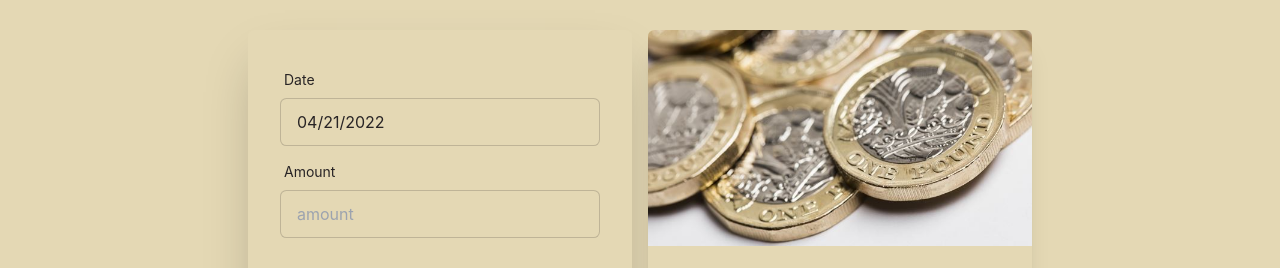
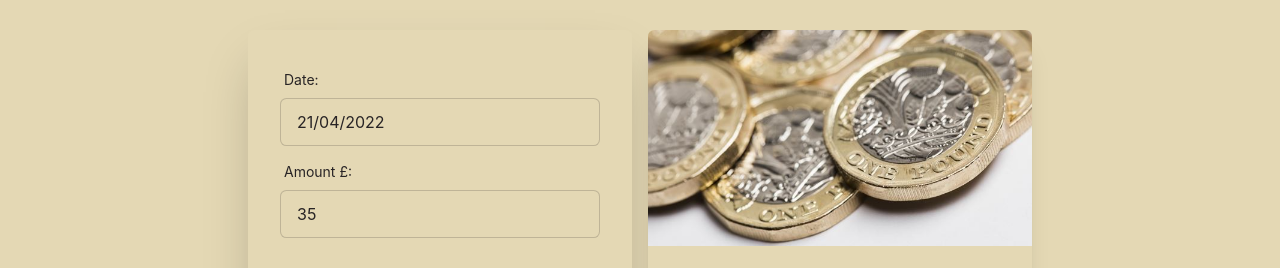
Before and after one commit to jonathanleahy/ledge, a React (Create React App) app: page / in a window 1280 px wide. Shown: the part 434-702 px from the top of the page. Built offline with nearby package versions, Linux system fonts and the light colour scheme.

Commit message:
adding data entry amount and date of transaction

```diff
--- a/src/App.tsx
+++ b/src/App.tsx
@@ -19,7 +19,6 @@ import {
 } from "./features/ledger/ledgerSlice";
 import {useSelector} from "react-redux";
 import {RootState} from "./app/store";
-import TransactionsGridRow from "./components/transactions-grid-row";
 
 function App() {
 
@@ -31,12 +30,21 @@ function App() {
     const happyLimit = useAppSelector(selectHappyLimit);
     const aboveHappyLimit = useAppSelector(selectAboveHappyValue);
 
-    const [transactionAmount, setTransactionAmount] = useState('22');
-    const [dateOfTransaction, setDateOfTransaction] = useState('01/02/2022');
+    const [transactionAmount, setTransactionAmount] = useState('35');
+    const [transactionDate, setTransactionDate] = useState(new Date());
 
     const transactionValue = Number(transactionAmount) || 0;
 
     const transactions = useSelector((state: RootState) => state.ledger.transactions);
+
+    const onDepositClicked = () => {
+        dispatch(incrementByAmount({value: 22, date: "01/01/01"}))
+        // alert(`Deposit - This is an alert from ${transactionAmount} the Child Component`)
+    }
+
+    const onWithdrawalClicked = () => {
+        // alert(`Withdrawal - This is an alert from ${transactionAmount} the Child Component`)
+    }
 
     return (
         <div className="App">
@@ -63,7 +71,12 @@ function App() {
                 >Click Me<br/><br/></p>
 
                 <div className="grid grid-cols-2 gap-4">
-                    <TransactionDateEntry/>
+                    <TransactionDateEntry
+                        date={transactionDate}
+                        value={transactionAmount}
+                        onDepositClicked = {onDepositClicked}
+                        onWithdrawalClicked = {onWithdrawalClicked}
+                    />
 
                     { (aboveHappyLimit) &&
                         <CardDetailed title="Current Balance"
--- a/src/components/TransactionDateEntry.tsx
+++ b/src/components/TransactionDateEntry.tsx
@@ -2,37 +2,51 @@ import * as React from 'react';
 import DatePicker from "react-datepicker";
 import "react-datepicker/dist/react-datepicker.css";
 import {useState} from "react";
+import {incrementByAmount} from "../features/ledger/ledgerSlice";
+import {useAppDispatch} from "../app/hooks";
 
 type Props = {
-
+    date: Date,
+    value: string,
+    onDepositClicked: () => void,
+    onWithdrawalClicked: () => void,
 };
 
 export const TransactionDateEntry = (props: Props) => {
 
-    const [startDate, setStartDate] = useState(new Date());
+    const dispatch = useAppDispatch();
+
+    const [startDate, setStartDate] = useState(new Date(props.date));
+    const [amount, setAmount] = useState(props.value);
 
     return (
             <div className="card w-full max-w-sm shadow-2xl bg-base-100 show-overflow h-full">
                 <div className="card-body">
                     <div className="form-control">
                         <label className="label">
-                            <span className="label-text">Date</span>
+                            <span className="label-text">Date:</span>
                         </label>
                         <DatePicker className="w-full input input-bordered" selected={startDate}
+                                    dateFormat="dd/MM/yyyy"
                                     onChange={(date: Date) => setStartDate(date)}/>
                     </div>
                     <div className="form-control">
                         <label className="label">
-                            <span className="label-text">Amount</span>
+                            <span className="label-text">Amount £:</span>
                         </label>
-                        <input type="text" placeholder="amount" className="input input-bordered"/>
+                        <input type="text" value={amount} placeholder="amount" className="input input-bordered"
+                               onChange={(e) => setAmount(e.target.value)}/>
                     </div>
                     <div className="grid grid-cols-2 gap-4">
                         <div className="form-control mt-6">
-                            <button className="btn btn-primary">Deposit</button>
+                            <button className="btn btn-primary"
+                                    onClick={props.onDepositClicked}
+                            >Deposit</button>
                         </div>
                         <div className="form-control mt-6">
-                            <button className="btn">Withdrawal</button>
+                            <button className="btn"
+                                    onClick={props.onWithdrawalClicked}
+                            >Withdrawal</button>
                         </div>
                     </div>
                 </div>
```
